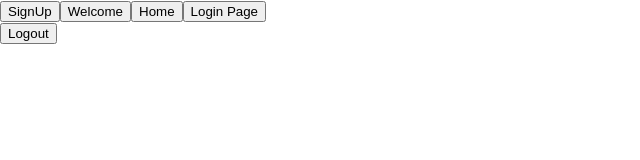
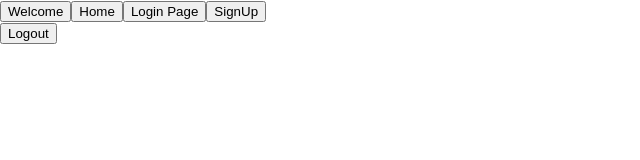
Before and after one commit to NewTechMike/save-point, a React (Create React App) app in the folder client/: page / in a window 1280 px wide. Shown: the top 160 px of the page, without its empty margins (0-640 px from the left). Built offline with nearby package versions, Linux system fonts and the light colour scheme; no server answers.

Commit message:
Cleaned up code

```diff
--- a/client/src/components/NavBar.js
+++ b/client/src/components/NavBar.js
@@ -20,22 +20,10 @@ function NavBar({setUser}){
   return(
     <div>
       <NavLink
-        to="/signup"
-        activeStyle={{
-          background: "darkblue",
-        }}
-        >
-          <button type="button">
-            SignUp
-          </button>
-        </NavLink>
-
-      <NavLink
         to="/welcome"
         activeStyle={{
           background: "darkblue",
-        }}
-        >
+        }}>
         <button type="button">
           Welcome
         </button>
@@ -45,8 +33,7 @@ function NavBar({setUser}){
         to="/home"
         activeStyle={{
           background: "darkblue",
-        }}
-        >
+        }}>
         <button type="button">
           Home
         </button>
@@ -56,13 +43,21 @@ function NavBar({setUser}){
         to="/login"
         activeStyle={{
           background: "darkblue",
-        }}
-        >
+        }}>
         <button type="button">
           Login Page
         </button>
       </NavLink>
 
+      <NavLink
+        to="/signup"
+        activeStyle={{
+            background: "darkblue",
+        }}>
+        <button type="button">
+          SignUp
+        </button>
+      </NavLink>
       <header>
         <button onClick={handleLogout}>Logout</button>
       </header>
```
Lines whose indentation alone changed are shown as unchanged.
